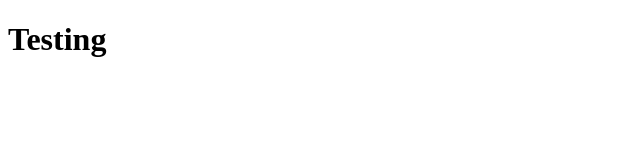
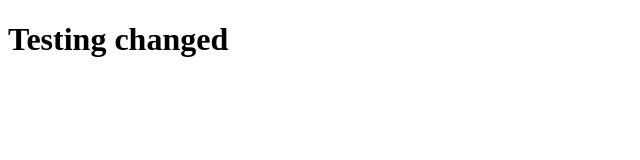
Before and after one commit to snehanofficial/testing.1, a plain HTML site: page index.html in a window 1280 px wide. Shown: the whole page, without its empty margins (0-640 px from the left). Drawn offline with Linux system fonts and the light colour scheme.

Commit message:
changed content

```diff
--- a/index.html
+++ b/index.html
@@ -6,6 +6,6 @@
     <title>Git Task - SSG</title>
 </head>
 <body>
-    <h1>Testing</h1>
+    <h1>Testing changed</h1>
 </body>
 </html>
```
